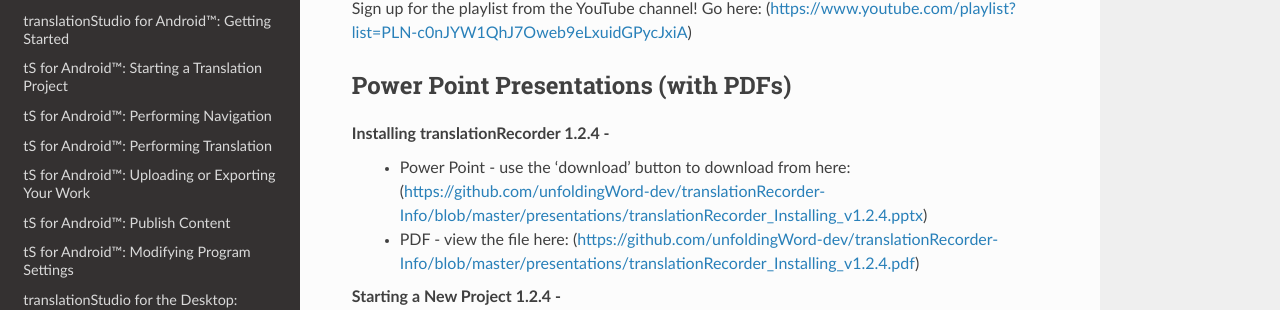
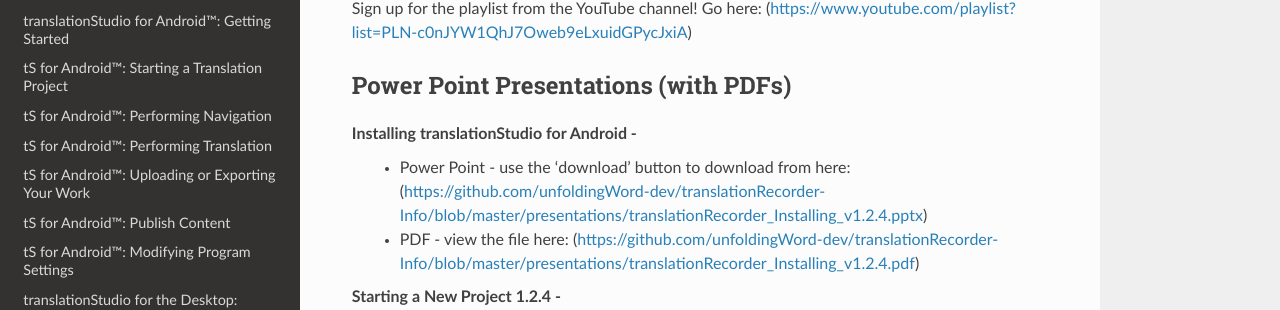
Before and after one commit to unfoldingWord-dev/translationStudio-Info, a Sphinx documentation site: the page built from docs/Appendix.rst, in a window 1280 px wide and 900 px high, scrolled down 597 px. Shown: the part 134-444 px from the top of the window. Built offline with Sphinx 7.4.7 and the Read the Docs theme 2.0.0, drawn with Linux system fonts in a browser that asks for light colours; pages that are not in the unit, such as notebooks, are missing from menus.

Commit message:
Update Appendix.rst

```diff
--- a/docs/Appendix.rst
+++ b/docs/Appendix.rst
@@ -29,7 +29,7 @@ Sign up for the playlist from the YouTube channel! Go here: (https://www.youtube
 Power Point Presentations (with PDFs)
 ----
 
-**Installing translationRecorder 1.2.4** -
+**Installing translationStudio for Android** -
  * Power Point - use the 'download' button to download from here: (https://github.com/unfoldingWord-dev/translationRecorder-Info/blob/master/presentations/translationRecorder_Installing_v1.2.4.pptx)
  * PDF - view the file here: (https://github.com/unfoldingWord-dev/translationRecorder-Info/blob/master/presentations/translationRecorder_Installing_v1.2.4.pdf)
 
```
